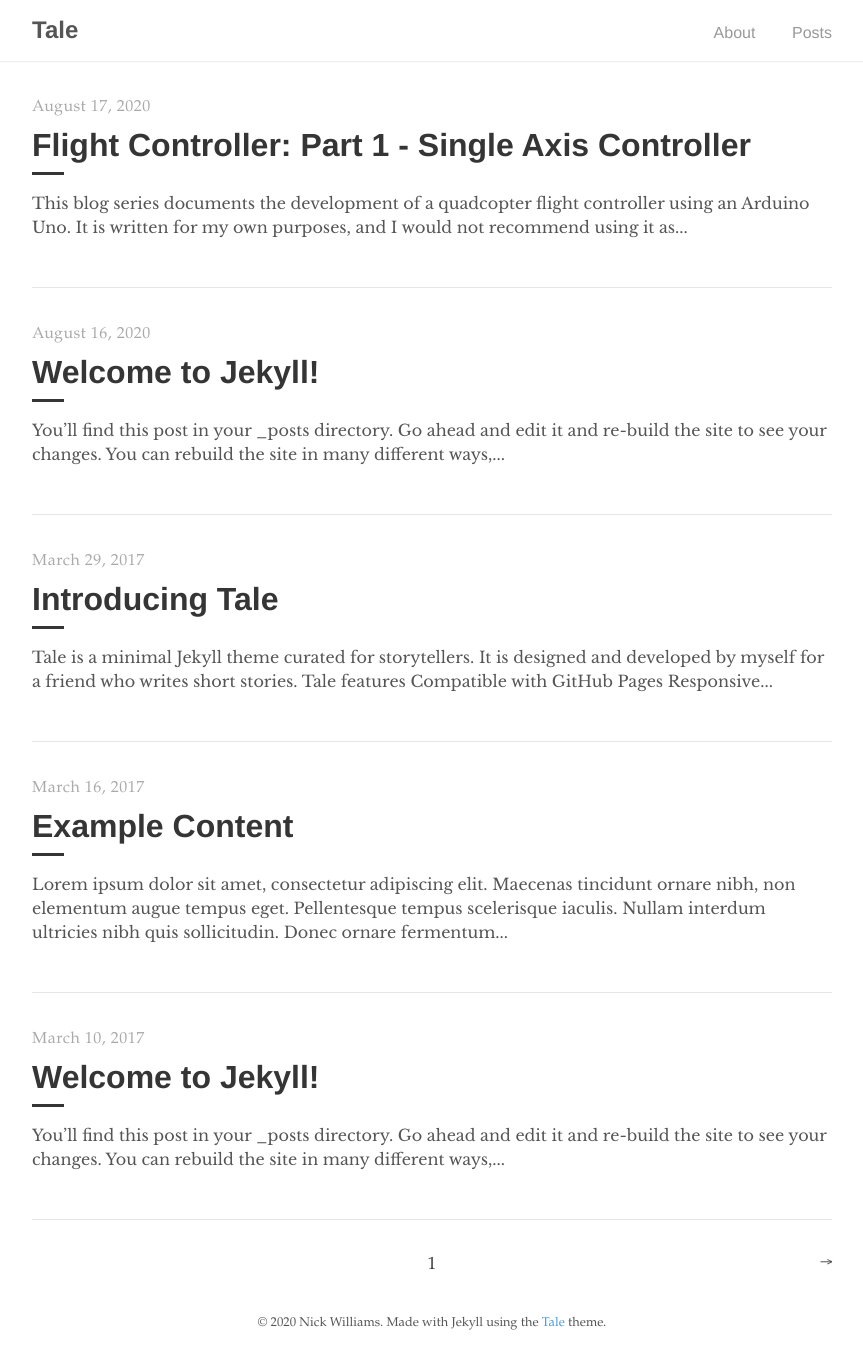
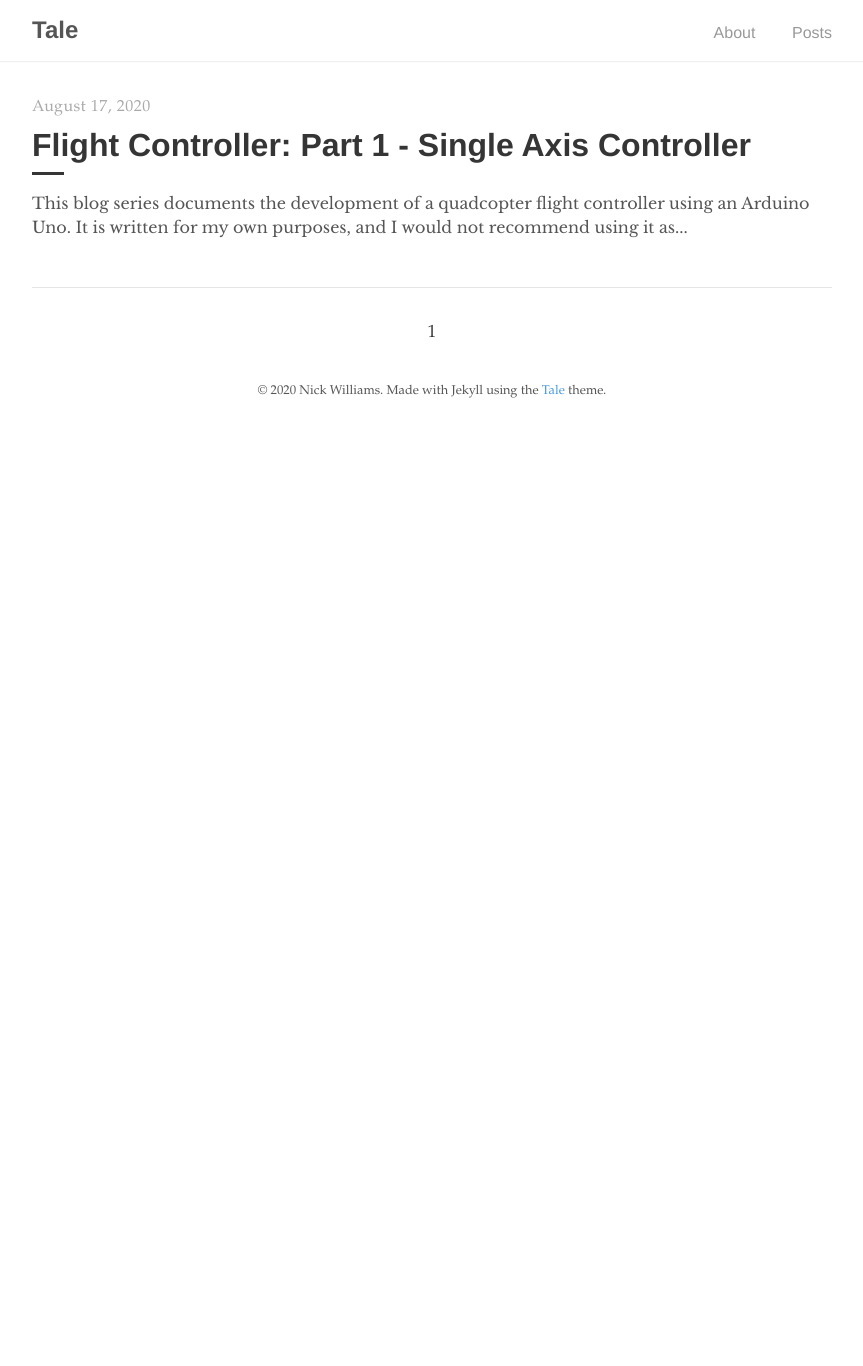
Before and after one commit to snicckers/nicks_blog, a Jekyll site: the page built from index.html, in a window 1280 px wide. Shown: the whole page, without its empty margins (208-1071 px from the left). Built offline with Jekyll 4.4.1, drawn with Linux system fonts in a browser that asks for light colours; the list of posts is cut into pages by our own code; after the commit the page ends 900 px from its top, so only the background shows below that.

Commit message:
added mathjax.html

```diff
--- a/_pages/about.md
+++ b/_pages/about.md
@@ -1,15 +1,8 @@
 ---
 layout: post
 title: "About"
-author: "Chester"
+author: "Nick"
 permalink: /about/
 ---
 
-A friend of mine writes short stories. One sunny day, I asked if he wanted a website to showcase his works and he agreed. I decided to use GitHub Pages to host his site. That way he wouldn't have to buy a domain and a server.
-
-While doing some research up on GitHub Pages, I accidentally chanced upon this _simple, blog-aware, static site generator_ called [Jekyll](https://jekyllrb.com/) which works really well with GitHub Pages. I figured it would do just fine for my friend and I set about searching for a pretty theme. I wanted a theme with a _book-ish_ vibe. Unfortunately, most of the themes were too modern. Eventually, I caved and begun working on my own theme. With the help of [Poole](https://github.com/poole/poole), the Jekyll Butler, I was able to build **Tale**.
-
-## Contribute
-Feel free to create an issue or make a pull request on [GitHub](https://github.com/chesterhow/tale).
-
-Thanks for reading!
+Nothing here yet
--- a/_posts/2017-03-10-welcome-to-jekyll.md
+++ /dev/null
@@ -1,25 +0,0 @@
----
-layout: post
-title:  "Welcome to Jekyll!"
-author: "Jekyll"
----
-
-You’ll find this post in your `_posts` directory. Go ahead and edit it and re-build the site to see your changes. You can rebuild the site in many different ways, but the most common way is to run `jekyll serve`, which launches a web server and auto-regenerates your site when a file is updated.
-
-To add new posts, simply add a file in the `_posts` directory that follows the convention `YYYY-MM-DD-name-of-post.ext` and includes the necessary front matter. Take a look at the source for this post to get an idea about how it works.
-
-Jekyll also offers powerful support for code snippets: like these
-
-{% highlight ruby %}
-def print_hi(name)
-  puts "Hi, #{name}"
-end
-print_hi('Tom')
-#=> prints 'Hi, Tom' to STDOUT.
-{% endhighlight %}
-
-Check out the [Jekyll docs][jekyll-docs] for more info on how to get the most out of Jekyll. File all bugs/feature requests at [Jekyll’s GitHub repo][jekyll-gh]. If you have questions, you can ask them on [Jekyll Talk][jekyll-talk].
-
-[jekyll-docs]: https://jekyllrb.com/docs/home
-[jekyll-gh]:   https://github.com/jekyll/jekyll
-[jekyll-talk]: https://talk.jekyllrb.com/
--- a/_posts/2017-03-16-example-content.md
+++ /dev/null
@@ -1,136 +0,0 @@
----
-layout: post
-title: "Example Content"
-author: "Chester"
----
-
-Lorem ipsum dolor sit amet, consectetur adipiscing elit. Maecenas tincidunt ornare nibh, non elementum augue tempus eget. Pellentesque tempus scelerisque iaculis. Nullam interdum ultricies nibh quis sollicitudin. Donec ornare fermentum facilisis. Ut at sem ac sem imperdiet varius a eget tortor. Nam eu augue eget orci semper maximus in eget augue. Mauris ornare, nisl ut suscipit consectetur, mi quam interdum tellus, at rutrum quam eros ultrices mi.
-
-# Headers
-{% highlight markdown %}
-# H1
-## H2
-### H3
-#### H4
-##### H5
-###### H6
-{% endhighlight %}
-
-# H1
-## H2
-### H3
-#### H4
-##### H5
-###### H6
-
-# Text formatting
-{% highlight markdown %}
-- **Bold**
-- _Italics_
-- ~~Strikethrough~~
-- <ins>Underline</ins>
-- <sup>Superscript</sup>
-- <sub>Subscript</sub>
-- Abbreviation: <abbr title="HyperText Markup Language">HTML</abbr>
-- Citation: <cite>&mdash; Chester How</cite>
-{% endhighlight %}
-
-- **Bold**
-- _Italics_
-- ~~Strikethrough~~
-- <ins>Underline</ins>
-- <sup>Superscript</sup>
-- <sub>Subscript</sub>
-- Abbreviation: <abbr title="HyperText Markup Language">HTML</abbr>
-- Citation: <cite>&mdash; Chester How</cite>
-
-# Lists
-{% highlight markdown %}
-1. Ordered list item 1
-2. Ordered list item 2
-3. Ordered list item 3
-
-* Unordered list item 1
-* Unordered list item 2
-* Unordered list item 3
-{% endhighlight %}
-
-1. Ordered list item 1
-2. Ordered list item 2
-3. Ordered list item 3
-
-* Unordered list item 1
-* Unordered list item 2
-* Unordered list item 3
-
-# Links
-{% highlight markdown %}
-Check out tale on [GitHub](https://github.com/chesterhow/tale).
-{% endhighlight %}
-
-Check out tale on [GitHub](https://github.com/chesterhow/tale).
-
-# Images
-{% highlight markdown %}
-![Placeholder image](https://placehold.it/800x400 "Placeholder image")
-
-![Image with caption](https://placehold.it/700x400 "Image with caption")
-_This is an image with a caption_
-{% endhighlight %}
-
-![Placeholder image](https://placehold.it/800x400 "Placeholder image")
-
-![Image with caption](https://placehold.it/700x400 "Image with caption")
-_This is an image with a caption_
-
-# Code and Syntax Highlighting
-Use back-ticks for `inline code`. Multi-line code snippets are supported too through Pygments.
-
-{% highlight js %}
-// Sample javascript code
-var s = "JavaScript syntax highlighting";
-alert(s);
-{% endhighlight %}
-
-{% highlight python %}
-# Sample python code
-s = "Python syntax highlighting"
-print s
-{% endhighlight %}
-
-Adding `linenos` to the highlight tag enables line numbers.
-
-{% highlight js  linenos %}
-// Sample javascript code
-var s = "JavaScript syntax highlighting";
-alert(s);
-{% endhighlight %}
-
-# Blockquotes
-{% highlight markdown %}
-> Curabitur blandit tempus porttitor. Nullam quis risus eget urna mollis ornare vel eu leo. Nullam id dolor id nibh ultricies vehicula ut id elit.
-
-{% endhighlight %}
-
-> Curabitur blandit tempus porttitor. Nullam quis risus eget urna mollis ornare vel eu leo. Nullam id dolor id nibh ultricies vehicula ut id elit.
-
-# Horizontal Rule & Line Break
-{% highlight markdown %}
-Use `<hr>` for horizontal rules
-
-<hr>
-
-and `<br>` for line breaks.
-
-<br>
-{% endhighlight %}
-
-Use `<hr>` for horizontal rules
-
-<hr>
-
-and `<br>` for line breaks.
-
-<br>
-
-_The end_
--- a/_posts/2017-03-29-introducing-tale.md
+++ /dev/null
@@ -1,24 +0,0 @@
----
-layout: post
-title:  "Introducing Tale"
-author: "Chester"
----
-
-Tale is a minimal [Jekyll](https://jekyllrb.com/) theme curated for storytellers. It is designed and developed by [myself](https://github.com/chesterhow/) for a friend who writes short stories.
-
-## Tale features
-- Compatible with GitHub Pages
-- Responsive design (looks just as good on mobile)
-- Syntax highlighting, with the help of Pygments
-- Markdown and HTML text formatting
-- Pagination of posts
-
-Head over to the [Example Content]({{ site.baseurl }}/2017-03-16/example-content) post for a showcase of Tale's text formatting features.
-
-## Browser Support
-Tale works on most if not all modern browsers, including Chrome, Safari and Firefox 👍🏼
-
-## Download or Contribute
-Tale is publicly hosted on GitHub, so go ahead and download or fork it at the [GitHub repository](https://github.com/chesterhow/tale). If you spot any bugs or have any suggestions, feel free to create an issue or make a pull request.
-
-Thanks for checking out Tale!
--- a/_posts/2020-08-16-welcome-to-jekyll.markdown
+++ /dev/null
@@ -1,29 +0,0 @@
----
-layout: post
-title:  "Welcome to Jekyll!"
-date:   2020-08-16 22:17:06 +1000
-categories: jekyll update
----
-You’ll find this post in your `_posts` directory. Go ahead and edit it and re-build the site to see your changes. You can rebuild the site in many different ways, but the most common way is to run `jekyll serve`, which launches a web server and auto-regenerates your site when a file is updated.
-
-Jekyll requires blog post files to be named according to the following format:
-
-`YEAR-MONTH-DAY-title.MARKUP`
-
-Where `YEAR` is a four-digit number, `MONTH` and `DAY` are both two-digit numbers, and `MARKUP` is the file extension representing the format used in the file. After that, include the necessary front matter. Take a look at the source for this post to get an idea about how it works.
-
-Jekyll also offers powerful support for code snippets:
-
-{% highlight ruby %}
-def print_hi(name)
-  puts "Hi, #{name}"
-end
-print_hi('Tom')
-#=> prints 'Hi, Tom' to STDOUT.
-{% endhighlight %}
-
-Check out the [Jekyll docs][jekyll-docs] for more info on how to get the most out of Jekyll. File all bugs/feature requests at [Jekyll’s GitHub repo][jekyll-gh]. If you have questions, you can ask them on [Jekyll Talk][jekyll-talk].
-
-[jekyll-docs]: https://jekyllrb.com/docs/home
-[jekyll-gh]:   https://github.com/jekyll/jekyll
-[jekyll-talk]: https://talk.jekyllrb.com/
```
Also changed, not shown: _includes/mathjax.html (added, +19 -0 lines), _posts/2017-03-05-pagination-post.md (deleted, +0 -7 lines), _posts/2017-03-06-the-mystery-of-the-filler-post.md (deleted, +0 -13 lines), _posts/2017-03-07-the-case-of-the-missing-post.md (deleted, +0 -11 lines), _posts/2020-08-17-flight-controller-pt1.md (+3 -3 lines), tale.gemspec.
